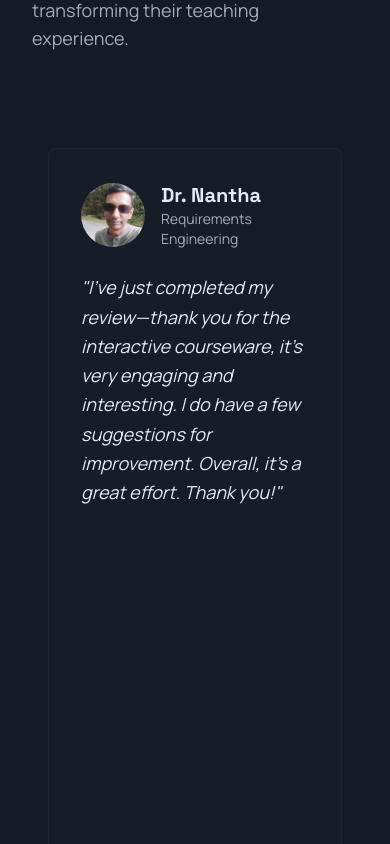
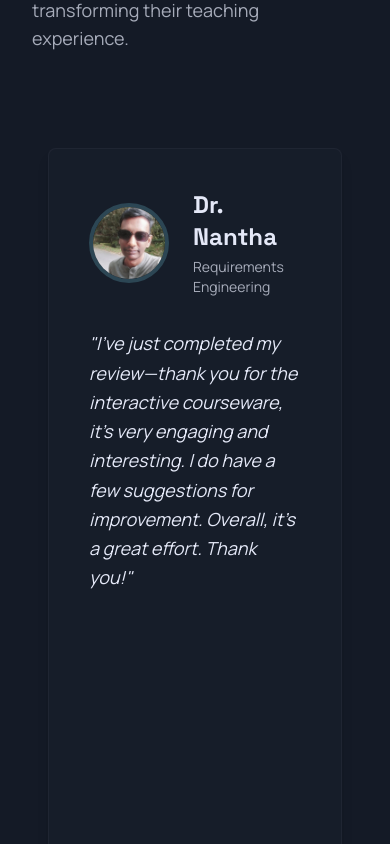
Before and after one commit to johnsonhwang0-jpg/oum_homepage, a React (Vite) app: page / in a window 390 px wide. Shown: the part 6000-6844 px from the top of the page. Built offline with nearby package versions, Linux system fonts and the light colour scheme.

Commit message:
feat: update carousel to show single feedback card

```diff
--- a/src/App.tsx
+++ b/src/App.tsx
@@ -309,7 +309,7 @@ const TeacherFeedback = () => {
           </div>
         </div>
 
-        <div className="relative overflow-hidden">
+        <div className="relative overflow-hidden max-w-4xl mx-auto">
           <div className="flex transition-transform duration-1000 ease-in-out" style={{ transform: `translateX(-${currentIndex * 100}%)` }}>
             {feedbacks.map((item, i) => (
               <motion.div
@@ -318,18 +318,18 @@ const TeacherFeedback = () => {
                 animate={{ opacity: 1 }}
                 exit={{ opacity: 0 }}
                 transition={{ duration: 0.5 }}
-                className="min-w-full md:min-w-[50%] lg:min-w-[33.333%] p-4"
+                className="min-w-full p-4"
               >
-                <div className="h-full p-8 bg-surface-variant/30 rounded-lg border border-outline-variant/20 hover:border-primary/30 transition-all">
-                  <div className="flex items-center gap-4 mb-6">
+                <div className="h-full p-10 bg-surface-variant/30 rounded-lg border border-outline-variant/20 hover:border-primary/30 transition-all shadow-lg">
+                  <div className="flex items-center gap-6 mb-8">
                     <img
                       src={item.avatar}
                       alt={item.name}
-                      className="w-16 h-16 rounded-full object-cover"
+                      className="w-20 h-20 rounded-full object-cover border-4 border-primary/20"
                     />
                     <div>
-                      <h4 className="font-headline text-xl font-bold">{item.name}</h4>
-                      <p className="text-sm text-on-surface-variant">{item.role}</p>
+                      <h4 className="font-headline text-2xl font-bold">{item.name}</h4>
+                      <p className="text-sm text-on-surface-variant mt-1">{item.role}</p>
                     </div>
                   </div>
                   <p className="text-on-surface text-lg leading-relaxed italic">"{item.feedback}"</p>
@@ -339,12 +339,12 @@ const TeacherFeedback = () => {
           </div>
 
           {/* Navigation dots */}
-          <div className="flex justify-center gap-2 mt-8">
+          <div className="flex justify-center gap-3 mt-12">
             {feedbacks.map((_, index) => (
               <button
                 key={index}
                 onClick={() => setCurrentIndex(index)}
-                className={`w-3 h-3 rounded-full transition-all ${index === currentIndex ? 'bg-primary w-8' : 'bg-outline-variant'}`}
+                className={`w-4 h-4 rounded-full transition-all ${index === currentIndex ? 'bg-primary w-12' : 'bg-outline-variant'}`}
                 aria-label={`Go to feedback ${index + 1}`}
               />
             ))}
```
